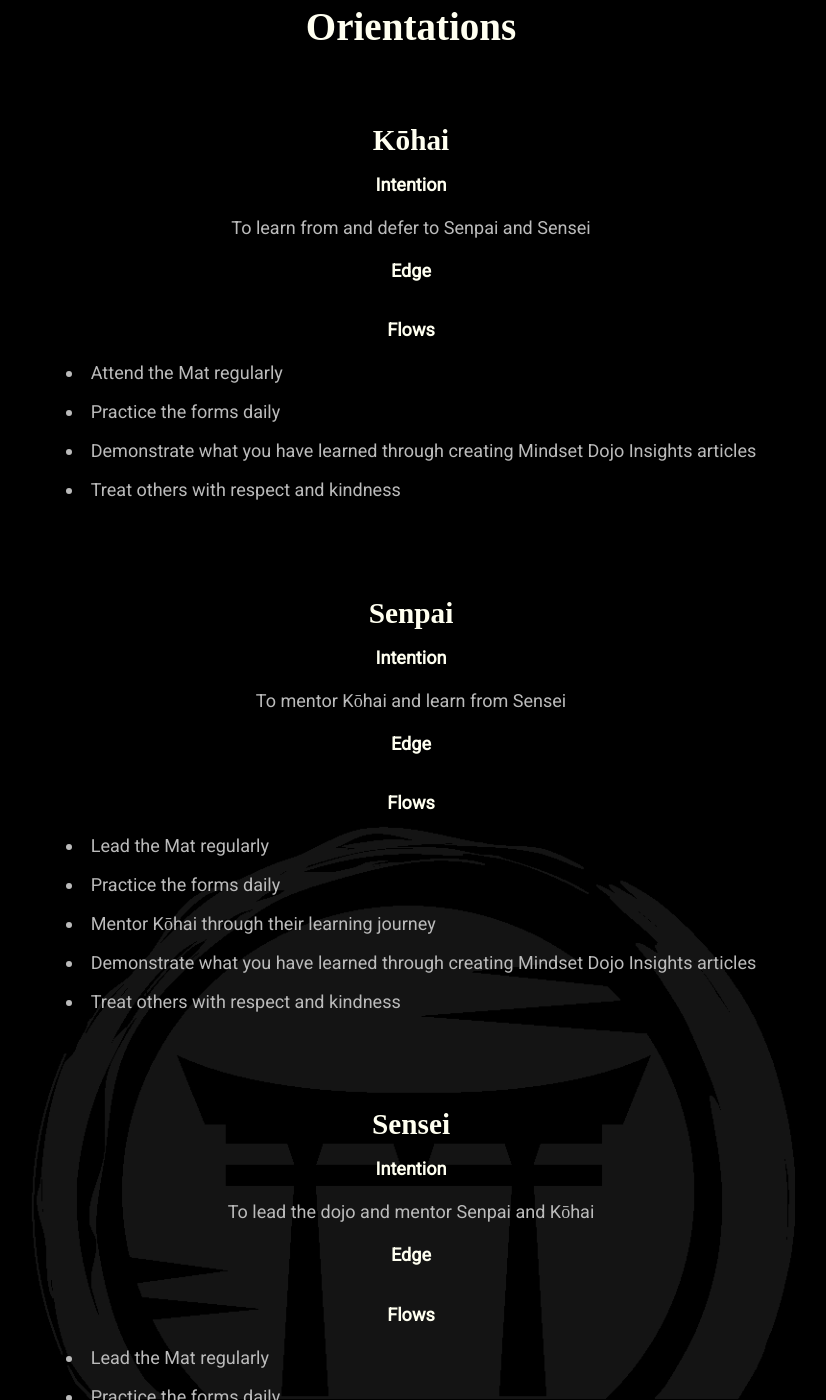
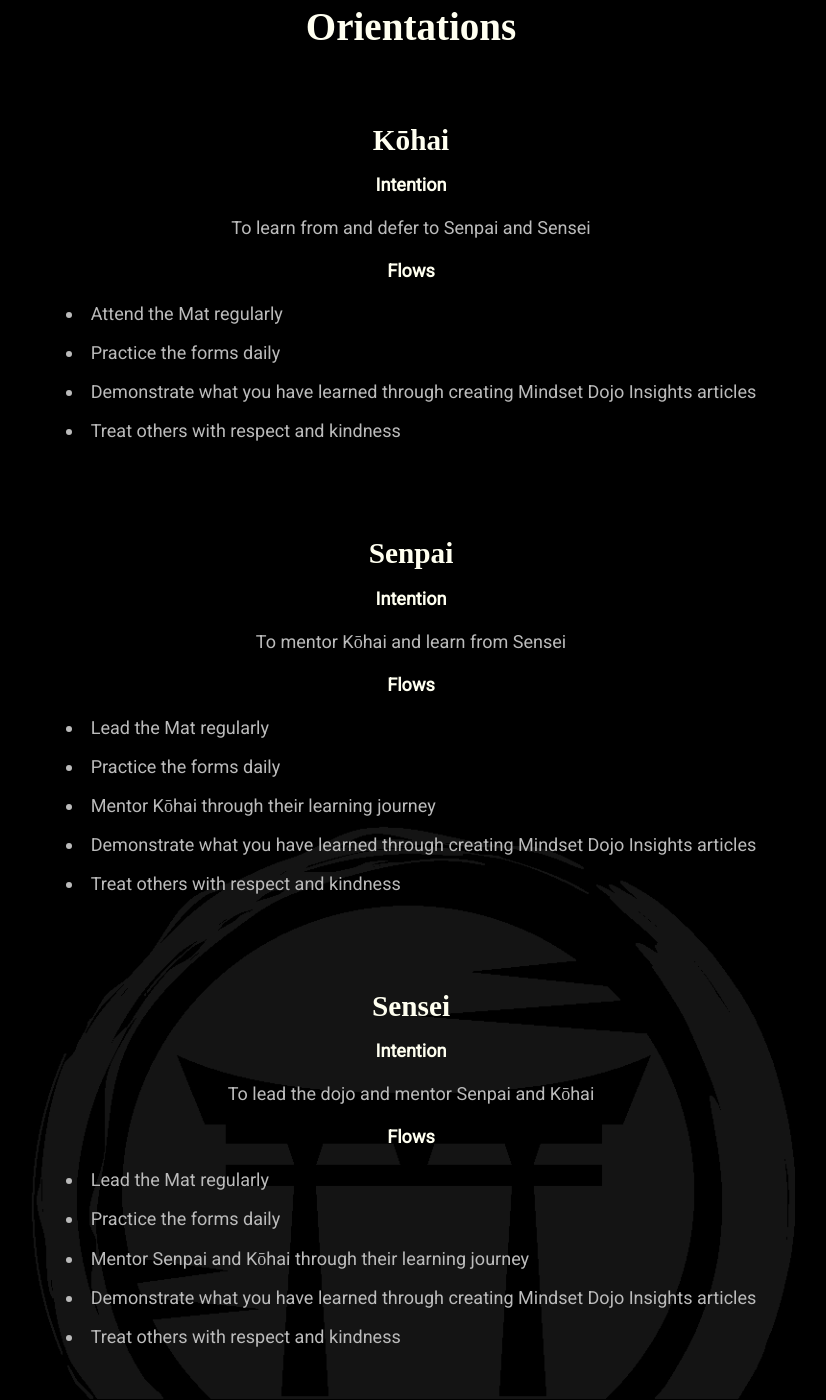
Before and after one commit to mindset-dojo/mindset-dojo.github.io, a Jekyll site: the page built from program.md, in a window 1280 px wide and 1400 px high, scrolled down 6238 px. Shown: the whole window, without its empty margins (229-1055 px from the left). Built offline with Jekyll 4.4.1, drawn with Linux system fonts in a browser that asks for light colours; some web fonts are replaced.

Commit message:
refactor(program): remove orientation edge challenge from render loop.

```diff
--- a/program.md
+++ b/program.md
@@ -62,7 +62,6 @@
     <br>
     <h3>{{ orientation.label }}</h3>
     <p><strong>Intention</strong></p> <p>{{ orientation.intention }}</p>
-    <p><strong>Edge</strong></p> <p>{{ orientation.edge }}</p>
      <ul>
         <p><strong>Flows</strong></p>
         {% for item in orientation.flows %}
```
